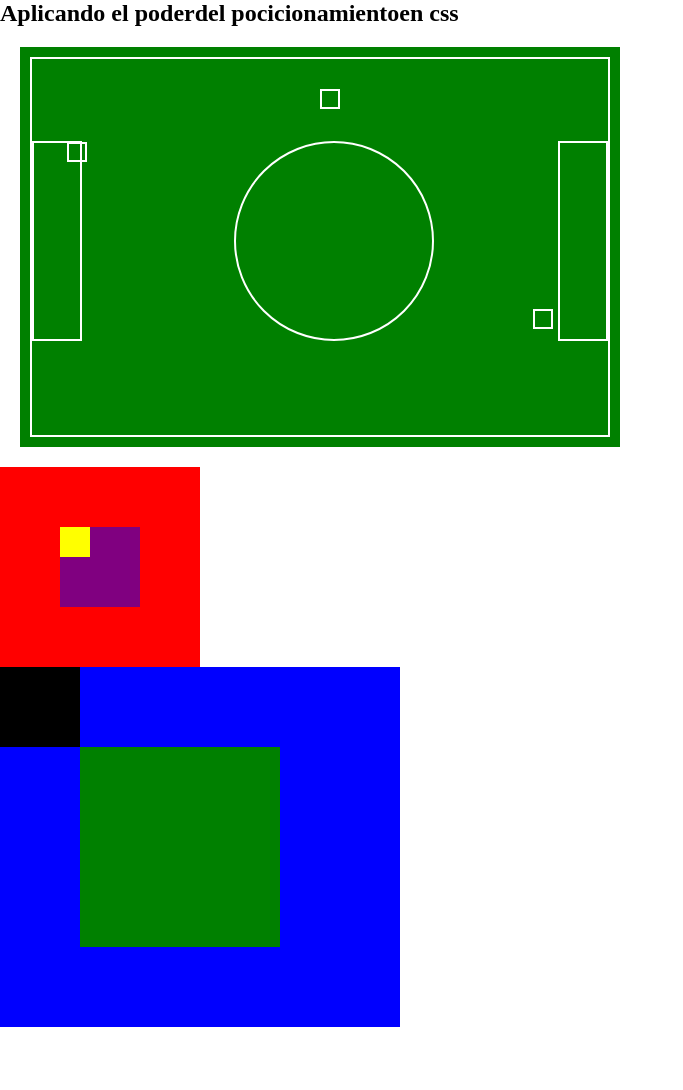
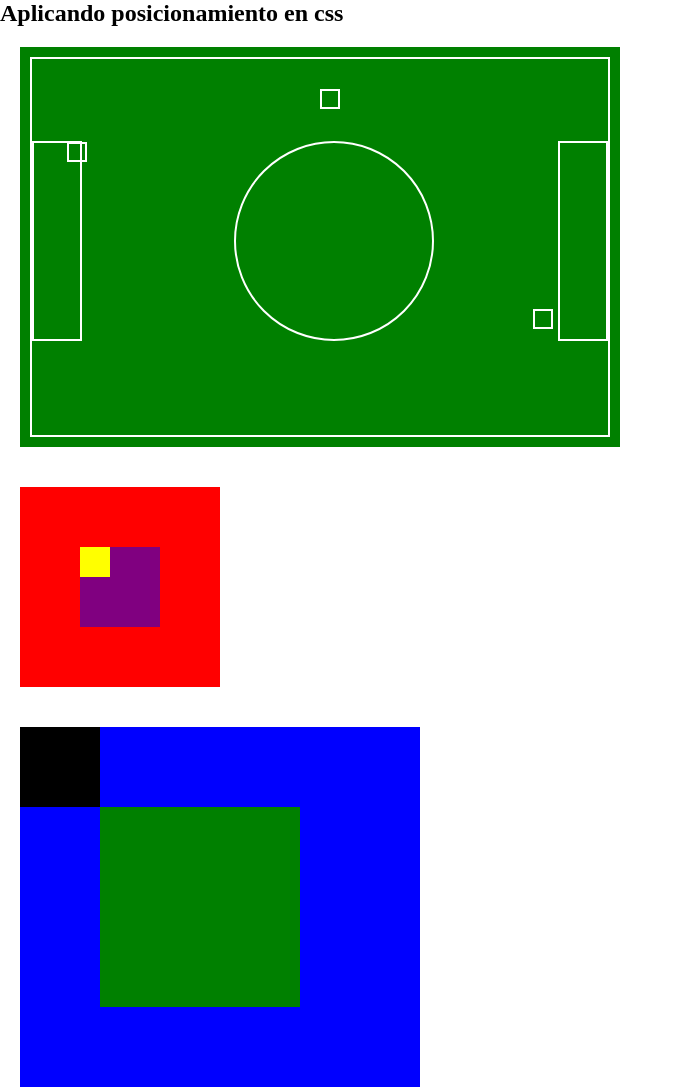
Before and after one commit to yulissateran/CSS-position, a plain HTML site: page index.html in a window 1280 px wide. Shown: the whole page, without its empty margins (0-683 px from the left). Before the commit the page ends 1027 px from the top, so only its background shows below. Drawn offline with Linux system fonts and the light colour scheme.

```diff
--- a/index.html
+++ b/index.html
@@ -10,7 +10,7 @@
   <body>
   <main class="main">
     <section>
-        <h2>Aplicando el poderdel pocicionamientoen css</h2>
+        <h2>Aplicando  posicionamiento en css</h2>
     <div class="soccer-field">
       <div class="play-area">
           <div class="arc" id="arc-one"></div>
@@ -35,7 +35,6 @@
           <div class="black">
           </div>
           <div class="green"></div>
-
         </div>
       </section>
   </main>
--- a/styles.css
+++ b/styles.css
@@ -67,6 +67,12 @@
 
 
 /* ************************* */
+
+.positioning-box {
+  padding: 20px;
+}
+
+
 .yellow {
   background: yellow ;
   height: 30px;
```
